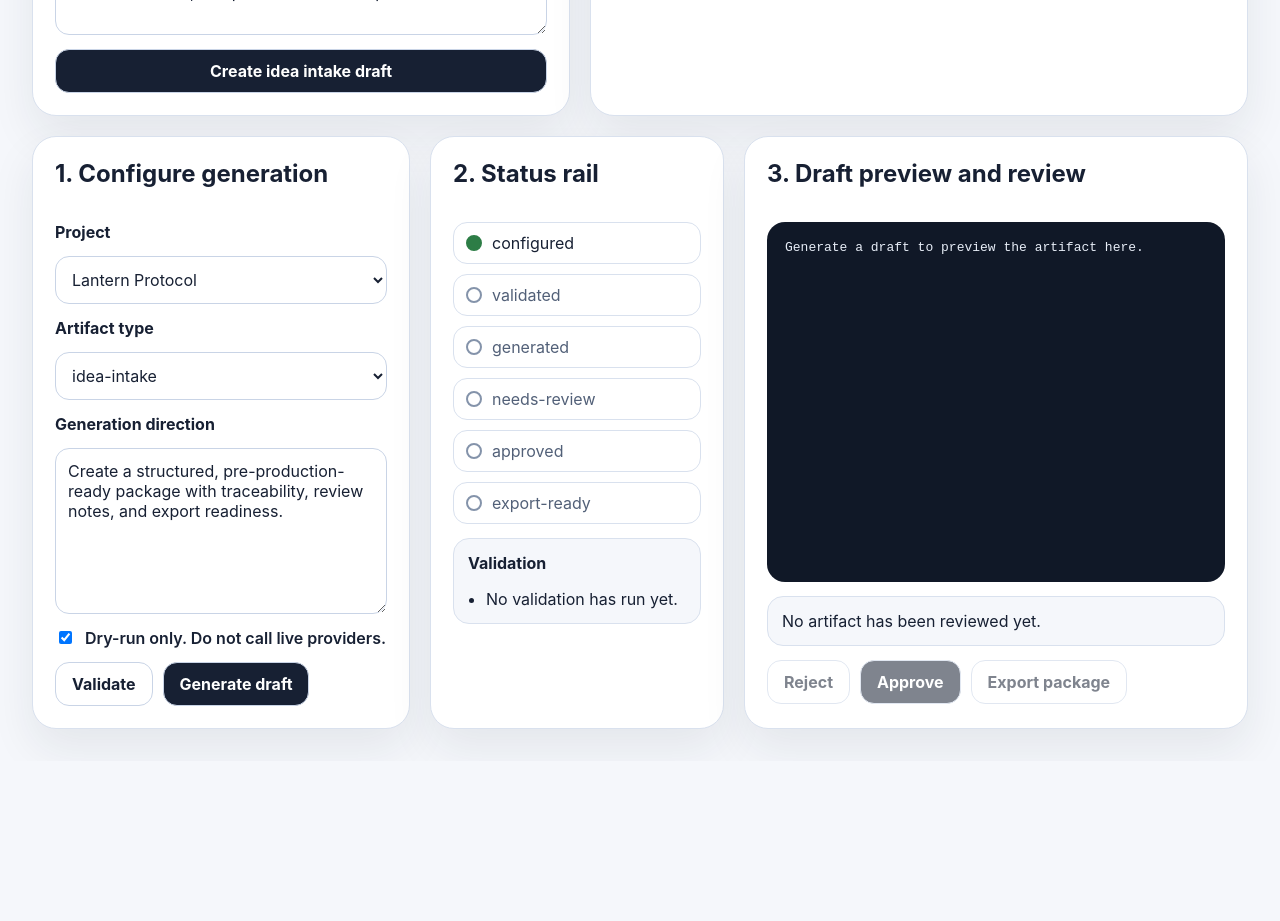
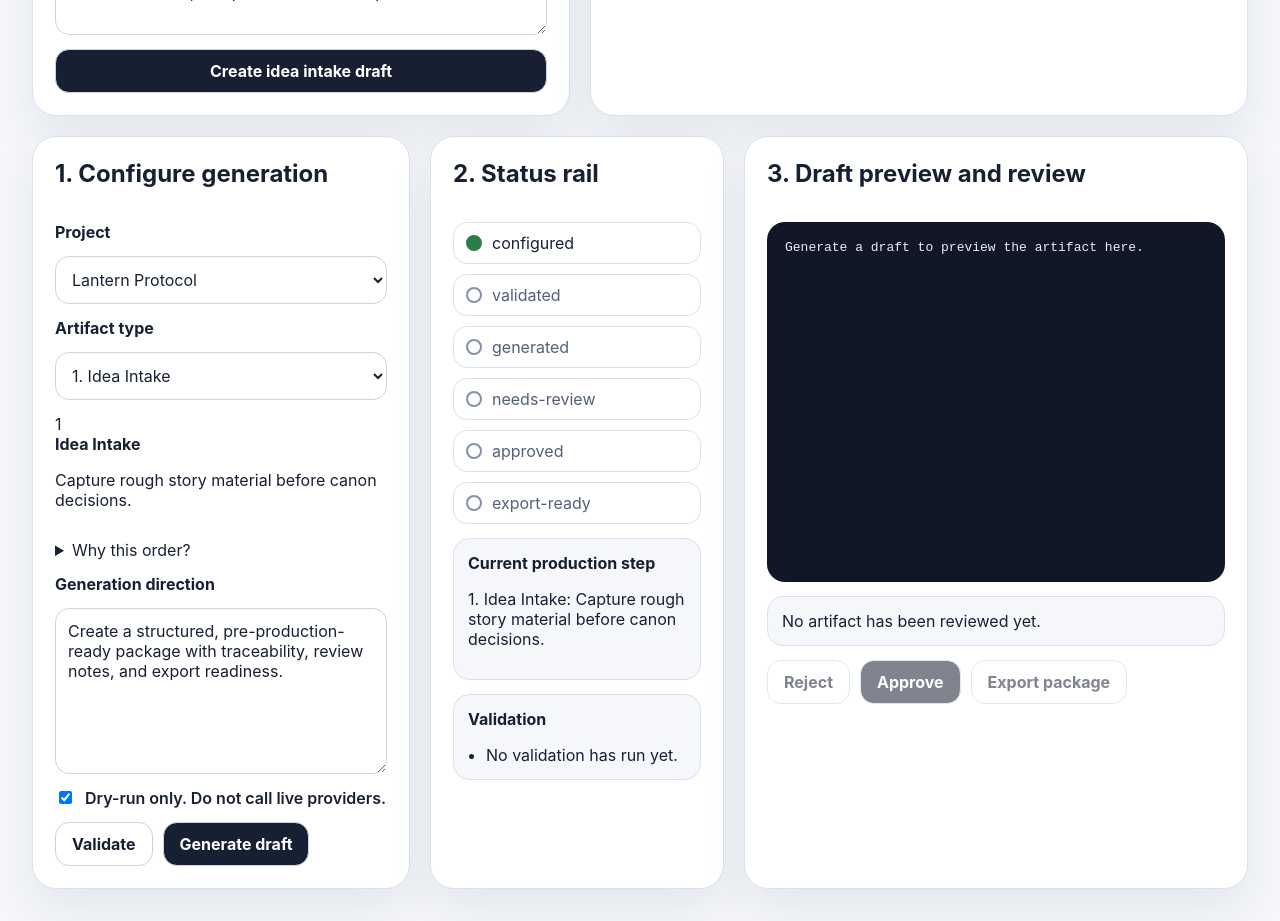
Before and after one commit to ShannonBrayNC/EchoMedia-ContentEngine, a React (Vite) app in the folder ui/content-engine-dashboard/: page / in a window 1280 px wide. Shown: the part 1460-2381 px from the top of the page. Before the commit the page ends 2221 px from the top, so only its background shows below. Built offline with nearby package versions, Linux system fonts and the light colour scheme.

Commit message:
ui: add compact numbered workflow affordances

```diff
--- a/ui/content-engine-dashboard/src/App.tsx
+++ b/ui/content-engine-dashboard/src/App.tsx
@@ -12,9 +12,11 @@ import {
   createSlug,
   createGenerationJob,
   getArtifactPreview,
+  getWorkflowStep,
   listProjects,
   rejectArtifact,
-  validateGenerationRequest
+  validateGenerationRequest,
+  workflowSteps
 } from './api';
 import './styles.css';
 
@@ -54,6 +56,8 @@ function App() {
     () => projects.find((project) => project.projectId === selectedProjectId),
     [projects, selectedProjectId]
   );
+
+  const selectedWorkflowStep = getWorkflowStep(artifactType);
 
   async function handleValidate() {
     const messages = await validateGenerationRequest({
@@ -345,12 +349,37 @@ function App() {
 
           <label htmlFor="artifact-type">Artifact type</label>
           <select id="artifact-type" value={artifactType} onChange={(event) => setArtifactType(event.target.value)}>
-            {(selectedProject?.supportedGenerationTypes ?? []).map((type) => (
-              <option key={type} value={type}>
-                {type}
-              </option>
-            ))}
+            {(selectedProject?.supportedGenerationTypes ?? []).map((type) => {
+              const step = getWorkflowStep(type);
+              return (
+                <option key={type} value={type}>
+                  {step ? `${step.order}. ${step.label}` : type}
+                </option>
+              );
+            })}
           </select>
+
+          {selectedWorkflowStep && (
+            <div className="inline-order-hint" aria-label="Selected workflow order">
+              <span className="order-badge">{selectedWorkflowStep.order}</span>
+              <div>
+                <strong>{selectedWorkflowStep.label}</strong>
+                <p>{selectedWorkflowStep.description}</p>
+              </div>
+            </div>
+          )}
+
+          <details className="workflow-details">
+            <summary>Why this order?</summary>
+            <ol className="compact-workflow-list">
+              {workflowSteps.map((step) => (
+                <li key={step.artifactType} className={step.artifactType === artifactType ? 'active' : ''}>
+                  <span className="order-badge">{step.order}</span>
+                  <span>{step.label}</span>
+                </li>
+              ))}
+            </ol>
+          </details>
 
           <label htmlFor="direction">Generation direction</label>
           <textarea
@@ -384,6 +413,15 @@ function App() {
               </li>
             ))}
           </ol>
+
+          {selectedWorkflowStep && (
+            <div className="message-box" role="note">
+              <strong>Current production step</strong>
+              <p>
+                {selectedWorkflowStep.order}. {selectedWorkflowStep.label}: {selectedWorkflowStep.description}
+              </p>
+            </div>
+          )}
 
           <div className="message-box" role="status" aria-live="polite">
             <strong>Validation</strong>
```
